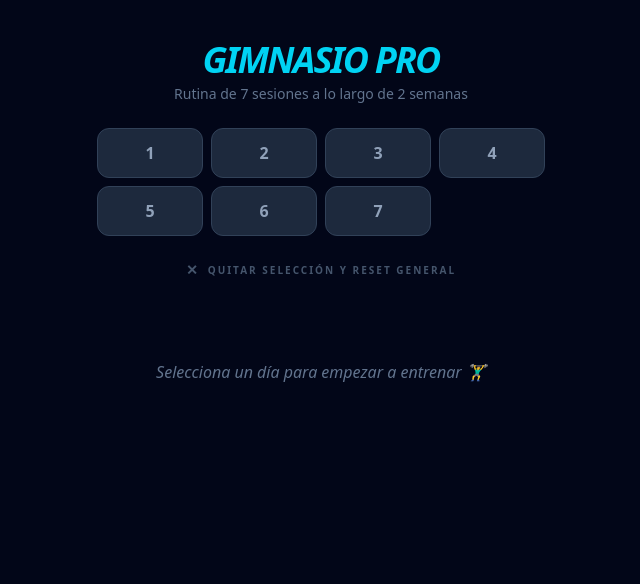
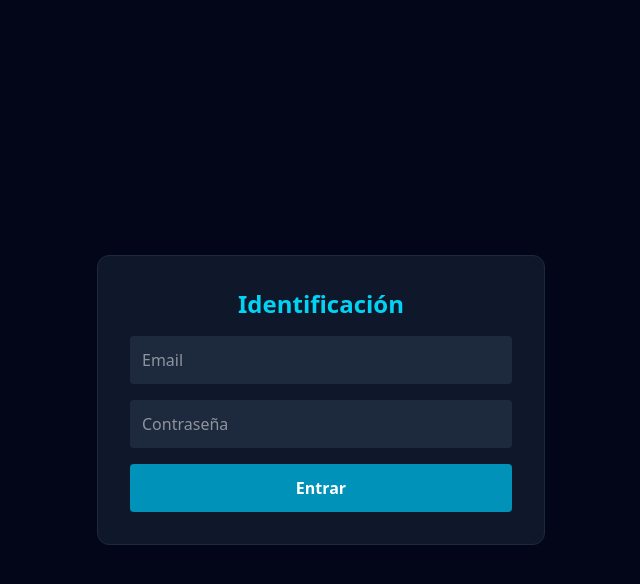
Before and after one commit to jyepesa/rutina-gym, a React (Vite) app: page / in a window 1280 px wide. Shown: the top 584 px of the page, without its empty margins (319-959 px from the left). Built offline with nearby package versions, Linux system fonts and the light colour scheme.

Commit message:
create connection with supabase for data backup

```diff
--- a/package.json
+++ b/package.json
@@ -10,6 +10,7 @@
     "preview": "vite preview"
   },
   "dependencies": {
+    "@supabase/supabase-js": "^2.104.0",
     "@tailwindcss/postcss": "^4.1.18",
     "postcss": "^8.5.6",
     "react": "^19.1.1",
--- a/src/App.tsx
+++ b/src/App.tsx
@@ -1,38 +1,38 @@
+import { useState, useEffect } from "react";
+import { supabase } from "./supabaseClient";
 import { GymProvider } from "./context/GymContext";
-import { useState, useEffect } from "react";
 import { SelectorDia } from "./componentes/SelectorDia";
 import { DetallesEntrenamiento } from "./componentes/DetallesEntrenamiento";
 import { useGym } from "./hooks/useGym";
 
-const AppWrapping = () => {
-  return (
-    <GymProvider>
-      <App />
-    </GymProvider>
-  );
-};
+// 1. EL COMPONENTE DEL GIMNASIO (El interior del edificio)
+const GymApp = () => {
+  // 1. El día que estás viendo AHORA MISMO
+  const [indiceActivo, setIndiceActivo] = useState<number | null>(null);
 
-const App = () => {
-  const [indiceActivo, setIndiceActivo] = useState<number | null>(null);
+  // 2. El último día que entrenaste (Recuperado de la memoria del teléfono/PC)
   const [ultimoIndice, setUltimoIndice] = useState<number | null>(() => {
-    const guardado = localStorage.getItem("ultimoIndice");
-    return guardado ? Number(guardado) : null;
+    const guardado = localStorage.getItem("gym_pro_ultimo_dia");
+    return guardado !== null ? Number(guardado) : null;
   });
 
   const { state } = useGym();
 
+  // 3. El Radar de Cambios: Si cambias de día activo, lo guardamos como tu último día
   useEffect(() => {
     if (ultimoIndice !== null) {
-      localStorage.setItem("ultimoIndice", ultimoIndice.toString());
+      localStorage.setItem("gym_pro_ultimo_dia", ultimoIndice.toString());
     }
   }, [ultimoIndice]);
 
-  function manejarSeleccionDia(idx: number | null) {
+  // 4. El Intermediario: Maneja el clic de los botones
+  const manejarSeleccionDia = (idx: number | null) => {
     setIndiceActivo(idx);
     if (idx !== null) {
-      setUltimoIndice(idx);
+      setUltimoIndice(idx); // Solo actualiza el récord si abriste un día válido
     }
-  }
+  };
+
   return (
     <div className="min-h-screen bg-slate-950 text-slate-100 font-sans p-4">
       <header className="py-6 text-center">
@@ -40,15 +40,18 @@ const App = () => {
           Gimnasio Pro
         </h1>
         <p className="text-slate-500 text-sm mt-1">
-          Rutina de {state.length} sesiones a lo largo de 2 semanas
+          Rutina de {state.length} sesiones sincronizada ☁️
         </p>
-        {!indiceActivo &&
-          indiceActivo !== 0 &&
-          (ultimoIndice || ultimoIndice === 0) && (
-            <p className="text-slate-500 text-sm mt-1">
-              Último entrenamiento: día {ultimoIndice + 1}
+
+        {/* Renderizado Condicional de tu vieja función */}
+        {!indiceActivo && indiceActivo !== 0 && ultimoIndice !== null && (
+          <div className="mt-4 inline-block bg-slate-900 border border-slate-700 px-4 py-2 rounded-lg">
+            <p className="text-cyan-500 text-xs font-bold uppercase tracking-widest">
+              Último entrenamiento: Día{" "}
+              {state[ultimoIndice]?.dia || ultimoIndice + 1}
             </p>
-          )}
+          </div>
+        )}
       </header>
 
       <main className="max-w-md mx-auto">
@@ -62,4 +65,75 @@ const App = () => {
   );
 };
 
-export default AppWrapping;
+// 2. EL COMPONENTE PRINCIPAL (La puerta de seguridad)
+export default function App() {
+  const [session, setSession] = useState<any>(null);
+  const [email, setEmail] = useState("");
+  const [password, setPassword] = useState("");
+
+  useEffect(() => {
+    supabase.auth
+      .getSession()
+      .then(({ data: { session } }) => setSession(session));
+    const {
+      data: { subscription },
+    } = supabase.auth.onAuthStateChange((_e, session) => setSession(session));
+    return () => subscription.unsubscribe();
+  }, []);
+
+  const handleLogin = async (e: React.FormEvent) => {
+    e.preventDefault();
+    await supabase.auth.signInWithPassword({ email, password });
+  };
+
+  // Si no hay llave, mostramos el login básico
+  if (!session) {
+    return (
+      <div className="min-h-screen bg-slate-950 flex items-center justify-center p-4 text-white">
+        <form
+          onSubmit={handleLogin}
+          className="bg-slate-900 p-8 rounded-xl border border-slate-800 w-full max-w-md space-y-4"
+        >
+          <h2 className="text-2xl font-bold text-cyan-400 text-center">
+            Identificación
+          </h2>
+          <input
+            type="email"
+            placeholder="Email"
+            onChange={(e) => setEmail(e.target.value)}
+            className="w-full p-3 bg-slate-800 rounded outline-none"
+          />
+          <input
+            type="password"
+            placeholder="Contraseña"
+            onChange={(e) => setPassword(e.target.value)}
+            className="w-full p-3 bg-slate-800 rounded outline-none"
+          />
+          <button
+            type="submit"
+            className="w-full bg-cyan-600 font-bold p-3 rounded"
+          >
+            Entrar
+          </button>
+        </form>
+      </div>
+    );
+  }
+
+  // Si hay llave, envolvemos el gimnasio en su Provider
+  return (
+    <>
+      <div className="bg-slate-950 text-right p-2">
+        <button
+          onClick={() => supabase.auth.signOut()}
+          className="text-red-500 text-xs font-bold uppercase"
+        >
+          Cerrar Sesión
+        </button>
+      </div>
+      <GymProvider>
+        <GymApp />
+      </GymProvider>
+    </>
+  );
+}
--- a/src/context/GymContext.tsx
+++ b/src/context/GymContext.tsx
@@ -1,39 +1,84 @@
-import { createContext, useReducer } from "react";
+import { createContext, useReducer, useEffect, useContext } from "react";
 import {
   entrenamientoReducer,
   type seleccionAction,
 } from "../hooks/entrenamientoReducer";
 import rutinaCiclo2 from "../data/rutina";
+import { supabase } from "../supabaseClient";
 import type { Dia } from "../types/rutinaTypes";
-import { useEffect } from "react";
 
 type GymContextType = {
   state: Dia[];
   dispatch: React.Dispatch<seleccionAction>;
+  syncRecord: (diaIdx: number, ejIdx: number, valor: string) => Promise<void>;
 };
-
-const LOCAL_STORAGE_KEY = "gym_pro_data_v1";
 
 const gymContext = createContext<GymContextType | undefined>(undefined);
 
 export function GymProvider({ children }: { children: React.ReactNode }) {
-  const [state, dispatch] = useReducer(
-    entrenamientoReducer,
-    rutinaCiclo2,
-    (initial) => {
-      const saved = localStorage.getItem(LOCAL_STORAGE_KEY);
-      return saved ? JSON.parse(saved) : initial;
-    },
-  );
+  const [state, dispatch] = useReducer(entrenamientoReducer, rutinaCiclo2);
 
+  // 1. HIDRATACIÓN: Al cargar la app, traemos tus récords de Supabase
   useEffect(() => {
-    localStorage.setItem(LOCAL_STORAGE_KEY, JSON.stringify(state));
-  }, [state]);
+    const fetchRecords = async () => {
+      const {
+        data: { user },
+      } = await supabase.auth.getUser();
+      if (!user) return;
+
+      const { data, error } = await supabase
+        .from("gym_records")
+        .select("dia_index, ejercicio_index, record_text")
+        .eq("user_id", user.id);
+
+      if (error) {
+        console.error("Error cargando récords:", error.message);
+        return;
+      }
+
+      // Inyectamos cada récord en nuestro estado inicial
+      data?.forEach((row) => {
+        dispatch({
+          type: "ACTUALIZAR_RECORD",
+          diaIndex: row.dia_index,
+          ejercicioIndex: row.ejercicio_index,
+          valor: row.record_text,
+          skipSync: true, // Evitamos un bucle infinito de guardado
+        });
+      });
+    };
+
+    fetchRecords();
+  }, []);
+
+  // 2. SINCRONIZACIÓN: Función para enviar el dato a la nube
+  const syncRecord = async (diaIdx: number, ejIdx: number, valor: string) => {
+    const {
+      data: { user },
+    } = await supabase.auth.getUser();
+    if (!user) return;
+
+    // "UPSERT" significa: Si existe, actualiza. Si no existe, inserta.
+    const { error } = await supabase.from("gym_records").upsert(
+      {
+        user_id: user.id,
+        dia_index: diaIdx,
+        ejercicio_index: ejIdx,
+        record_text: valor,
+      },
+      {
+        onConflict: "user_id,dia_index,ejercicio_index", // Nuestra regla de unicidad
+      },
+    );
+
+    if (error) console.error("Error sincronizando:", error.message);
+  };
 
   return (
-    <gymContext.Provider value={{ state, dispatch }}>
+    <gymContext.Provider value={{ state, dispatch, syncRecord }}>
       {children}
     </gymContext.Provider>
   );
 }
+
 export default gymContext;
--- a/src/hooks/entrenamientoReducer.ts
+++ b/src/hooks/entrenamientoReducer.ts
@@ -10,6 +10,7 @@ export type seleccionAction =
       diaIndex: number;
       ejercicioIndex: number;
       valor: string;
+      skipSync?: boolean;
     };
 
 export function entrenamientoReducer(
--- /dev/null
+++ b/src/supabaseClient.ts
@@ -0,0 +1,13 @@
+import { createClient } from "@supabase/supabase-js";
+
+// Usamos las variables de entorno estrictas de Vite
+const supabaseUrl = import.meta.env.VITE_SUPABASE_URL;
+const supabaseAnonKey = import.meta.env.VITE_SUPABASE_PUBLISHABLE_KEY;
+
+if (!supabaseUrl || !supabaseAnonKey) {
+  throw new Error(
+    "Faltan las variables de entorno de Supabase. Revisa tu archivo .env.local",
+  );
+}
+
+export const supabase = createClient(supabaseUrl, supabaseAnonKey);
```
Also changed, not shown: src/componentes/DetallesEntrenamiento.tsx (+20 -30 lines), 2 other files (tests, documents, lock files or other folders).
